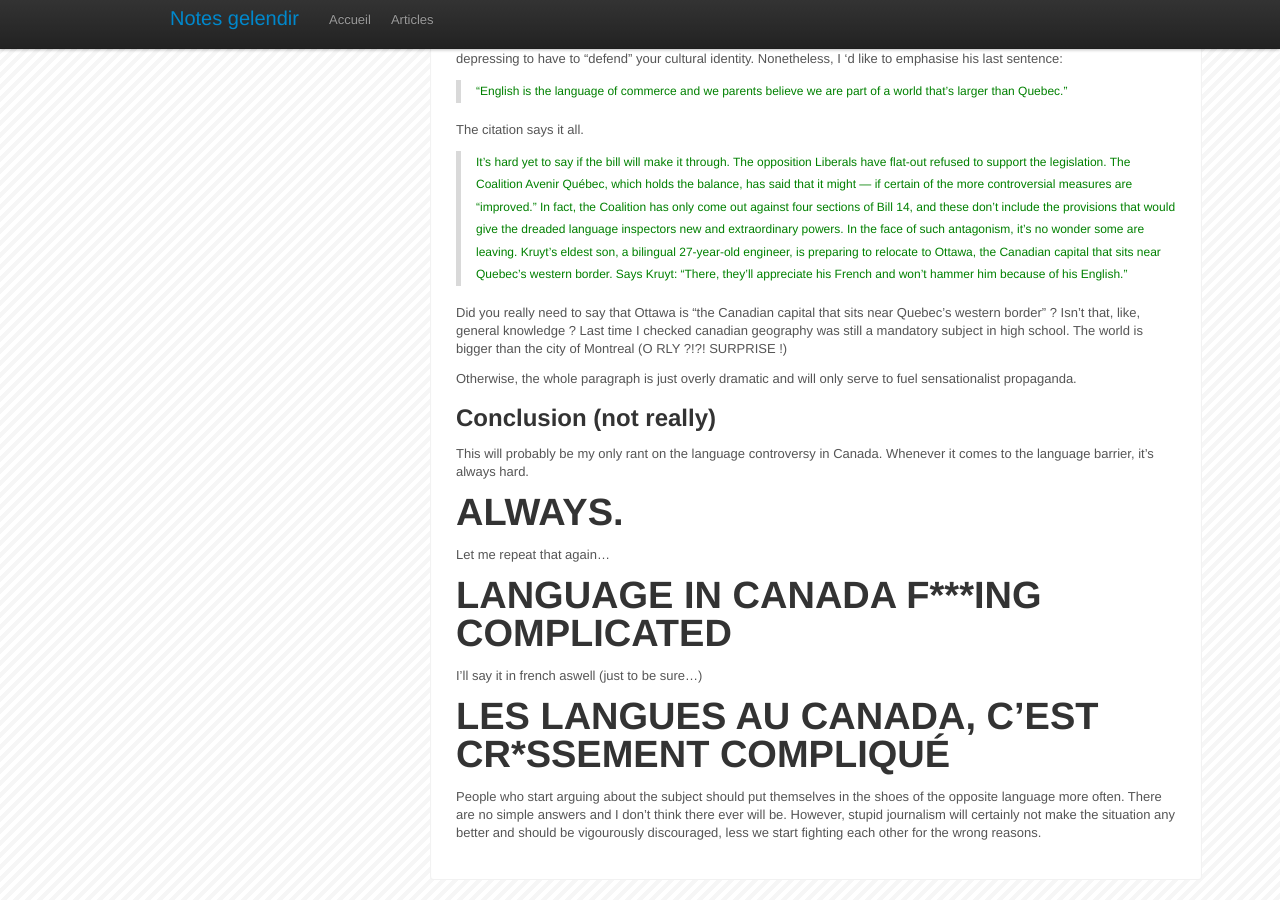
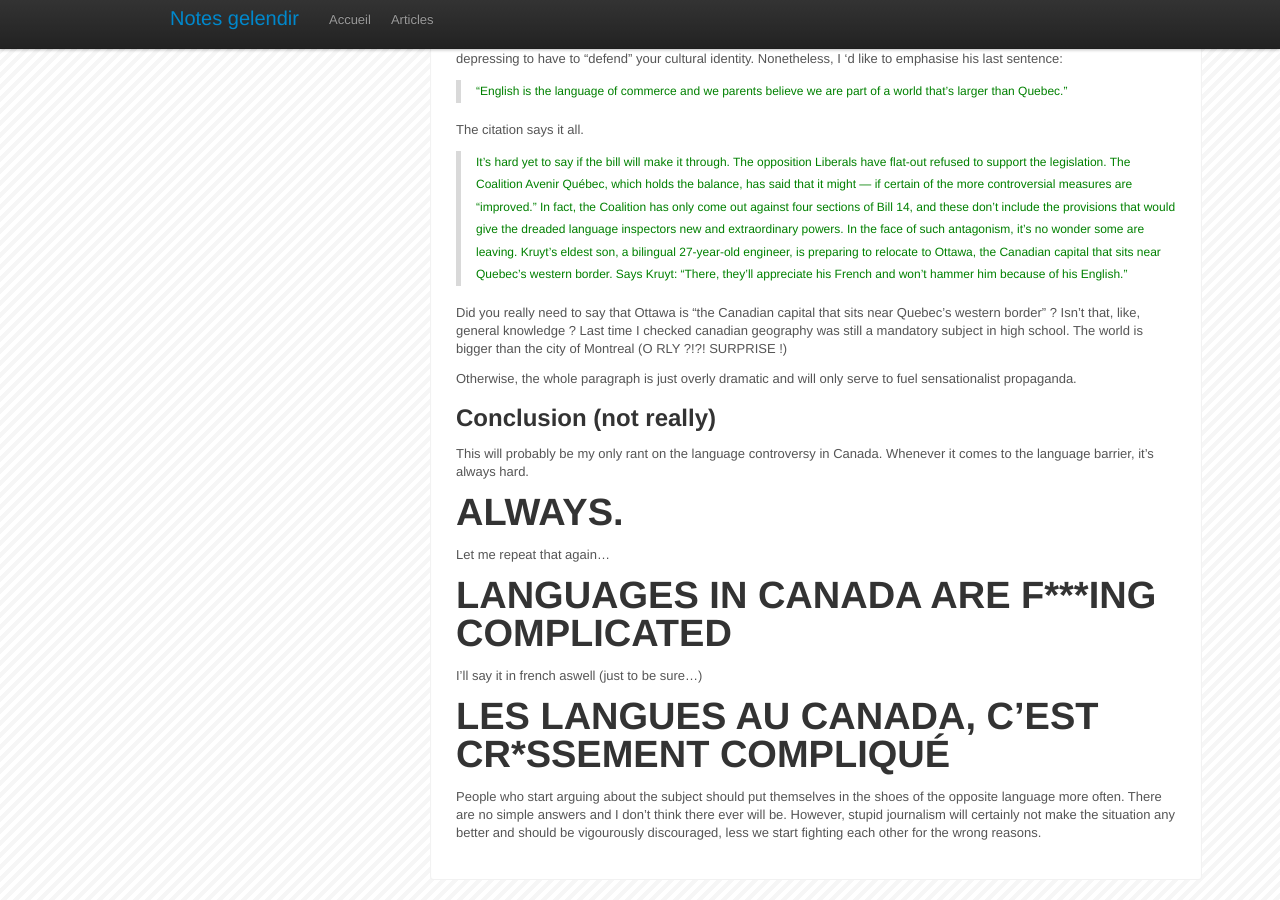
Before and after one commit to gelendir/gelendir.github.com, a Jekyll site: the page built from _posts/2013-04-09-quebecs-war-on-english.md, in a window 1280 px wide and 900 px high, scrolled down 3377 px. Built offline with Jekyll 4.4.1, drawn with Linux system fonts in a browser that asks for light colours.

Commit message:
fixed typo

```diff
--- a/_posts/2013-04-09-quebecs-war-on-english.md
+++ b/_posts/2013-04-09-quebecs-war-on-english.md
@@ -278,7 +278,7 @@ Whenever it comes to the language barrier, it's always hard.
 Let me repeat that again...
 
 
-# LANGUAGE IN CANADA F\*\*\*ING COMPLICATED  #
+# LANGUAGES IN CANADA ARE F\*\*\*ING COMPLICATED  #
 
 
 I'll say it in french aswell (just to be sure...)
```
